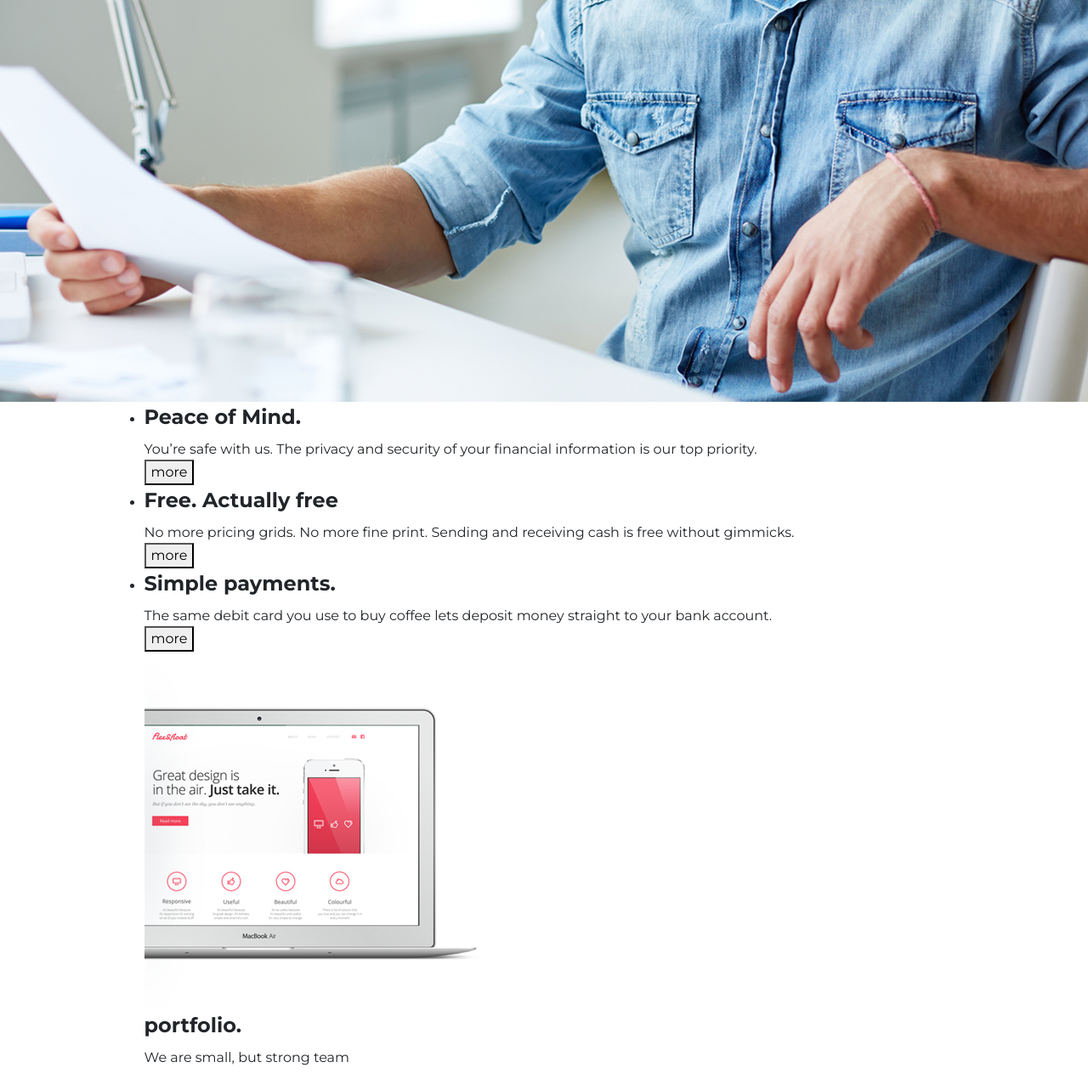
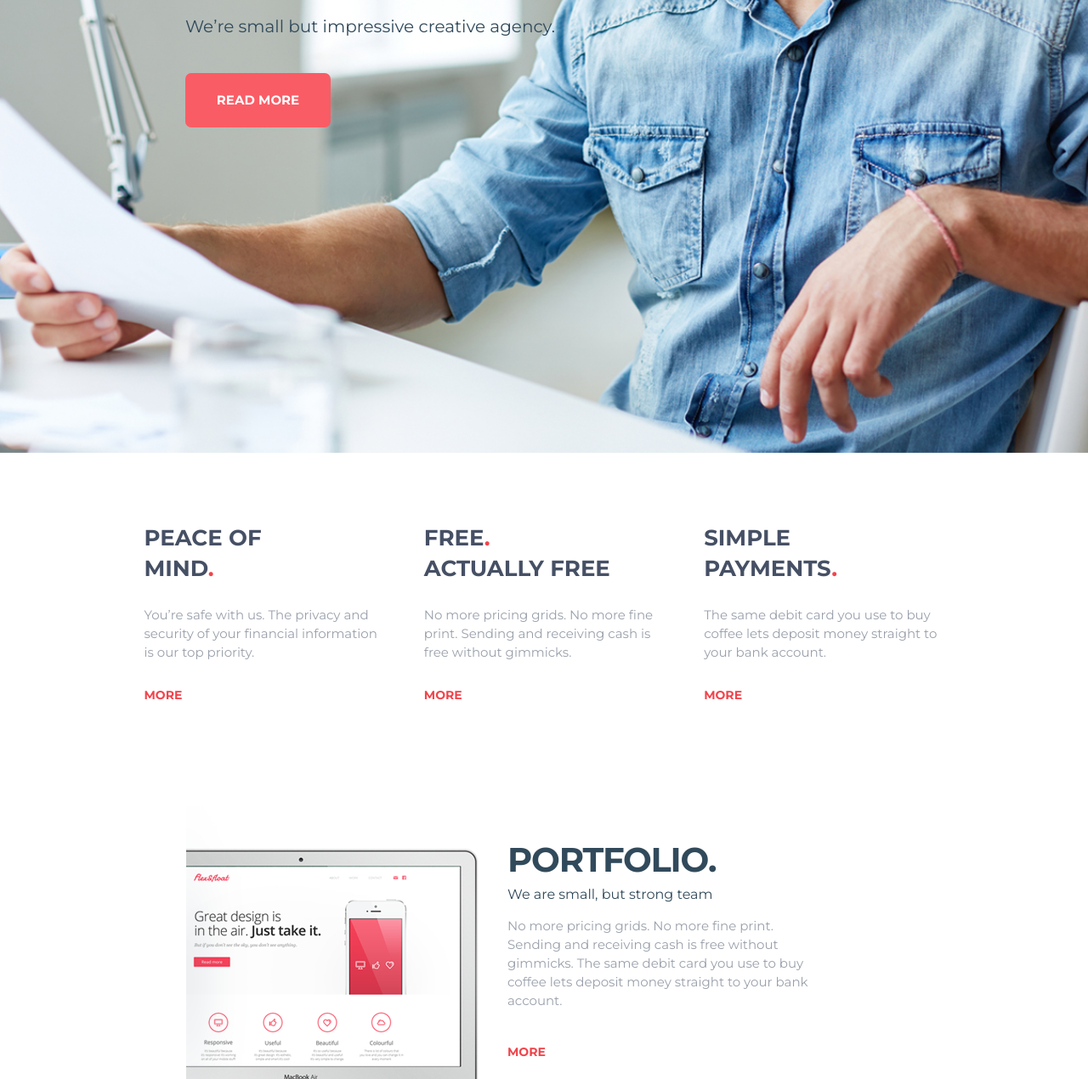
Before and after one commit to GH-Frontend-JS-9-online/shpylko_hw_5, a website: page src/index.html in a window 1280 px wide. Shown: the part 584-1854 px from the top of the page at 85% size. Drawn offline with Linux system fonts and the light colour scheme.

Commit message:
I've added first part of styles for some blocks in SASS format

```diff
--- a/src/index.html
+++ b/src/index.html
@@ -4,7 +4,7 @@
     <meta charset="UTF-8">
     <meta name="viewport" content="width=device-width, initial-scale=1.0">
     <meta http-equiv="X-UA-Compatible" content="ie=edge">
-    <title>HW-4</title>
+    <title>HW-5</title>
     <link href="https://fonts.googleapis.com/css?family=Lato:400,700%7CMontserrat:400,700%7CSource+Sans+Pro:400,700i&display=swap" rel="stylesheet">
     <link rel="stylesheet" href="css/bootstrap-reboot.min.css">
     <link rel="stylesheet" href="css/style.min.css">
@@ -13,32 +13,32 @@
 
 <section class="promo">
     <div class="container">
-        <header class="header header_mod">                                                                  <!-- Це блок із модифікатором "header_mod"-->
+        <header class="header header_mod">                                                              <!-- Це блок із модифікатором "header_mod"-->
             <div class="header__logo">                                                                  <!-- Це елемент блоку "header" -->
                 <a href="#">
                     <img src="img/nav_logo.png" alt="nav_logo" width="140" height="74">
                 </a>
             </div>
             <div>
-                    <ul class="header__items">                                                              <!-- Це елемент блоку header -->
-                        <li class="header__item"><a href="#" class="header__link">about</a></li>            <!-- Це елемент блоку header -->
-                        <li class="header__item"><a href="#" class="header__link">work</a></li>             <!-- Це елемент блоку header -->
-                        <li class="header__item"><a href="#" class="header__link">portfolio</a></li>        <!-- Це елемент блоку header -->
-                        <li class="header__item"><a href="#" class="header__link">contact</a></li>          <!-- Це елемент блоку header -->
-                        <li class="header__item"><a href="#"><img src="" alt="twitter"></a></li>            <!-- Це елемент блоку header -->
-                        <li class="header__item"><a href="#"><img src="" alt="facebook"></a></li>           <!-- Це елемент блоку header -->
+                <ul class="header__items">                                                                                              <!-- Це елемент блоку header -->
+                    <li class="header__item"><a href="#" class="header__link">about</a></li>                                            <!-- Це елемент блоку header -->
+                    <li class="header__item"><a href="#" class="header__link">work</a></li>                                             <!-- Це елемент блоку header -->
+                    <li class="header__item"><a href="#" class="header__link">portfolio</a></li>                                        <!-- Це елемент блоку header -->
+                    <li class="header__item"><a href="#" class="header__link">contact</a></li>                                          <!-- Це елемент блоку header -->
+                    <li class="header__item"><a href="#"><img src="img/icons/header/Twitter.png" alt="twitter"></a></li>                <!-- Це елемент блоку header -->
+                    <li class="header__item"><a href="#"><img src="img/icons/header/Facebook.png" alt="facebook"></a></li>              <!-- Це елемент блоку header -->
                 </ul>
             </div>
-                <div class="hamburger">                                                                     <!-- Це блок -->
+            <div class="hamburger">                                                                    <!-- Це блок -->
                 <span></span>
                 <span></span>
                 <span></span>
             </div>
         </header>
-        <div class="promo__wrapper promo__wrapper_mod">                                             <!-- Це елемент блоку "promo" із модифікатором "promo__wrapper_mod" -->
-            <h1 class="promo__title">intelligence is nothing without ambition<span>.</span></h1>    <!-- Це елемент блоку "promo" -->
-            <h2 class="promo__subtitle">We’re small but impressive creative agency.</h2>            <!-- Це елемент блоку "promo" -->
-            <button class="promo__button">read more</button>                                        <!-- Це елемент блоку "promo" -->
+        <div class="promo__wrapper promo__wrapper_mod">                                                <!-- Це елемент блоку "promo" із модифікатором "promo__wrapper_mod" -->
+            <h1 class="promo__title">intelligence is nothing without ambition<span>.</span></h1>       <!-- Це елемент блоку "promo" -->
+            <h2 class="promo__subtitle">We’re small but impressive creative agency.</h2>               <!-- Це елемент блоку "promo" -->
+            <button class="promo__button">read more</button>                                           <!-- Це елемент блоку "promo" -->
         </div>
     </div>
 </section>
@@ -48,28 +48,28 @@
         <div class="container">                                                                       <!-- Це блок що повторюється-->
             <ul class="snippet__items">                                                               <!-- Це елемент блоку "snippet" -->
                 <li class="snippet-block">                                                            <!-- Це блок вкладений у блок "snippet" -->
-                    <div class="snippet__descr">                                                      <!-- Це блок вкладений у блок "snippet-block" -->
+                    <div class="snippet-block__descr">                                                      <!-- Це блок вкладений у блок "snippet-block" -->
                         <div class="snippet-block__subtitle">                                         <!-- Це елемент блоку "snippet-block" -->
                            <h2>Peace of Mind<span>.</span></h2>
                         </div>
                         <div class="snippet-block__text">                                             <!-- Це елемент блоку "snippet-block" -->
                             You’re safe with us. The privacy and security of your financial information is our top priority.
                         </div>
-                        <div class="snippet-block__btn">
-                <button class="more-button">more</button>                                             <!-- Це елемент блоку "snippet-block" -->
+                        <div class="snippet-block__link">
+                            <a class="more-link">more</a>                                             <!-- Це елемент блоку "snippet-block" -->
                         </div>
                     </div>
                 </li>
                 <li class="snippet-block">                                                            <!-- Це блок вкладений у блок "snippet" -->
                     <div class="snippet-block__descr">                                                <!-- Це блок вкладений у блок "snippet-block" -->
                         <div class="snippet-block__subtitle">                                         <!-- Це елемент блоку "snippet-block" -->
-                            <h2>Free<span>.</span> Actually free</h2>
+                            <h2>Free<span>.</span><br> Actually free</h2>
                         </div>
                         <div class="snippet-block__text">                                             <!-- Це елемент блоку "snippet-block" -->
                             No more pricing grids. No more fine print. Sending and receiving cash is free without gimmicks.
                         </div>
-                        <div class="snippet-block__btn">
-        <button class="more-button">more</button>                                                     <!-- Це елемент блоку "snippet-block" -->
+                        <div class="snippet-block__link">
+                            <a class="more-link">more</a>                                                     <!-- Це елемент блоку "snippet-block" -->
                         </div>
                     </div>
                 </li>
@@ -81,8 +81,8 @@
                         <div class="snippet-block__text">                                             <!-- Це елемент блоку "snippet-block" -->
                             The same debit card you use to buy coffee lets deposit money straight to your bank account.
                         </div>
-                        <div class="snippet-block__btn">                                              <!-- Це елемент блоку "snippet-block" -->
-                            <button class="more-button">more</button>
+                        <div class="snippet-block__link">                                              <!-- Це елемент блоку "snippet-block" -->
+                            <a class="more-link">more</a>
                         </div>
                     </div>
                 </li>
@@ -92,16 +92,20 @@
 
     <section class="portfolio">
         <div class="container">
-            <div class="portfolio__img">
+            <div class="portfolio_wrapper">
+                <div class="portfolio_wrapper__img">
                     <img src="img/bg/portfolio_bg.jpg" alt="portfolio_macbook">
                 </div>
-            <div class="portfolio__descr">
-                <h2 class="portfolio__tittle">portfolio<span>.</span></h2>
-                <p class="portfolio__subtittle">We are small, but strong team</p>
-                <p class="portfolio__text">No more pricing grids. No more fine print.
+                <div class="portfolio_wrapper__descr">
+                    <h2 class="portfolio_wrapper__title">portfolio<span>.</span></h2>
+                    <p class="portfolio_wrapper__subtitle">We are small, but strong team</p>
+                    <p class="portfolio_wrapper__text">No more pricing grids. No more fine print.
                             Sending and receiving cash is free without gimmicks.
                             The same debit card you use to buy coffee lets deposit money straight to your bank account.</p>
-                <button class="more-button">more</button>
+                    <div class="portfolio_wrapper__link">
+                        <a class="more-link">more</a>
+                    </div>
+                </div>
             </div>
         </div>
     </section>
--- a/src/sass/blocks/_button.sass
+++ /dev/null
@@ -1,11 +0,0 @@
-.button
-    width: 145px
-    height: 38px
-
-    &_promo
-        position: absolute
-        left: 50%
-
-    &_price
-        width: 160px
-        height: 42px
--- a/src/sass/blocks/_header.sass
+++ b/src/sass/blocks/_header.sass
@@ -1,21 +1,27 @@
 .header
-
+    display: flex
+    flex-direction: row
+    flex-wrap: nowrap
+    justify-content: space-between
+    align-items: flex-start
     &_mod
-        min-height: 104px
-        padding: 31px 10%
+        min-height: 74px
 
 
     &__logo
-        width: 151px
+        width: 140px
         img
             width: 100%
-
-
     &__items
         display: flex
-
+        list-style-type: none
 
     &__item
-        color: #635c73
         a
-            color: #635c73
+            color: #263742
+            font-family: Montserrat
+            font-size: 14px
+            font-weight: 400
+            line-height: 85px
+            text-transform: uppercase
+            margin-left: 40px
--- /dev/null
+++ b/src/sass/blocks/_portfolio.sass
@@ -0,0 +1,57 @@
+.portfolio
+    min-height: 846px
+    background-color: white
+    padding: 0 305px 105px 219px
+    &_wrapper
+        display: flex
+        justify-content: space-between
+        flex-direction: row
+        flex-wrap: nowrap
+        align-items: flex-start
+        &__img
+            display: flex
+            width: 30%
+        &__descr
+            display: flex
+            flex-direction: column
+            width: 50%
+            padding-top: 40px
+        &__title
+            // width: 233px
+            // height: 30px
+            color: #314a5b
+            font-family: Montserrat
+            font-size: 40px
+            font-weight: 700
+            line-height: 46px
+            text-transform: uppercase
+            // Text style for "p, ortfoli"
+            letter-spacing: -1.2px
+            // Text style for "."
+                span
+                color: #f0454c
+                letter-spacing: -1.2px
+        &__subtitle
+            // width: 223px
+            // height: 17px
+            color: #314a5b
+            // font-family: "Open Sans"
+            font-size: 16px
+            font-weight: 400
+            line-height: 20px
+        &__text
+            width: 367px
+            height: 104px
+            color: #9aa0ab
+            // font-family: "Open Sans"
+            font-size: 15px
+            font-weight: 400
+            line-height: 22px
+        &__link
+            color: #f0454c
+            font-family: Montserrat
+            font-size: 14px
+            font-weight: 700
+            text-transform: uppercase
+            cursor: pointer
+            margin-top: 29px
--- a/src/sass/blocks/_promo.sass
+++ b/src/sass/blocks/_promo.sass
@@ -6,29 +6,38 @@
         display: flex
         flex-direction: column
         justify-content: center
-
     &__title
-        color: rgba(255, 255, 255, 1)
-        font-family: Montserrat
-        font-size: 82px
+        width: 510px
+        color: #314a5b
+        // font-family: Montserrat
+        font-size: 48px
         font-weight: 700
-        line-height: 82px
-        text-align: center
-
+        line-height: 53px
+        text-transform: uppercase
+        margin-top: 306px
+        letter-spacing: -1.44px
+        span
+            color: #fa5c65
     &__subtitle
-        color: #8d81ac
-        font-family: Lato
-        font-size: 30px
+        width: 438px
+        height: 21px
+        color: #314a5b
+        font-size: 20px
         font-weight: 400
-        line-height: 30px
-        // margin-top: 18px; it's uncorrect add margin for element. I should use modificator
-        text-align: center
-
-    &__descript
-        color: #848e97
-        font-family: Montserrat
-        font-size: 16px
-        font-weight: 400
-        line-height: 16px
+        // line-height: 40.35px
+        margin-top: 26px
+    &__button
+        width: 171px
+        height: 64px
+        background-color: #fa5c65
+        margin-top: 41px
+        border: none
+        border-radius: 7px
+        // width: 87px
+        // height: 12px
+        color: #ffffff
+        // font-family: "Open Sans"
+        font-size: 15px
+        font-weight: 700
+        line-height: 48.38px
         text-transform: uppercase
-        text-align: center
--- /dev/null
+++ b/src/sass/blocks/_snippet.sass
@@ -0,0 +1,39 @@
+.snippet
+    padding: 82px 0px 104px 0px
+    background-color: white
+    &__items
+        display: flex
+        flex-direction: row
+        flex-wrap: nowrap
+        justify-content: space-between
+        list-style-type: none
+    .snippet-block
+        width: 30%
+        &__subtitle>h2
+            max-width: 220px
+            // height: 46px
+            color: #465065
+            // font-family: Montserrat
+            font-size: 26px
+            font-weight: 700
+            line-height: 36px
+            text-transform: uppercase
+            span
+                color: #f0454c
+        &__text
+            // width: 255px
+            // height: 60px
+            color: #9aa0ab
+            // font-family: "Open Sans"
+            font-size: 15px
+            font-weight: 400
+            line-height: 22px
+            margin-top: 26px
+        &__link
+            color: #f0454c
+            font-family: Montserrat
+            font-size: 14px
+            font-weight: 700
+            text-transform: uppercase
+            cursor: pointer
+            margin-top: 29px
--- a/src/sass/style.sass
+++ b/src/sass/style.sass
@@ -15,5 +15,6 @@ ul
 
 @import 'blocks/promo'
 @import 'blocks/header'
-@import 'blocks/button'
 @import 'blocks/hamburger'
+@import 'blocks/snippet'
+@import 'blocks/portfolio'
```
Also changed, not shown: src/css/blocks/our-team.min.css (added), src/css/blocks/snnipet.min.css (added), src/css/style.min.css, src/sass/blocks/our-team.sass (added). Lines whose indentation alone changed are shown as unchanged.
